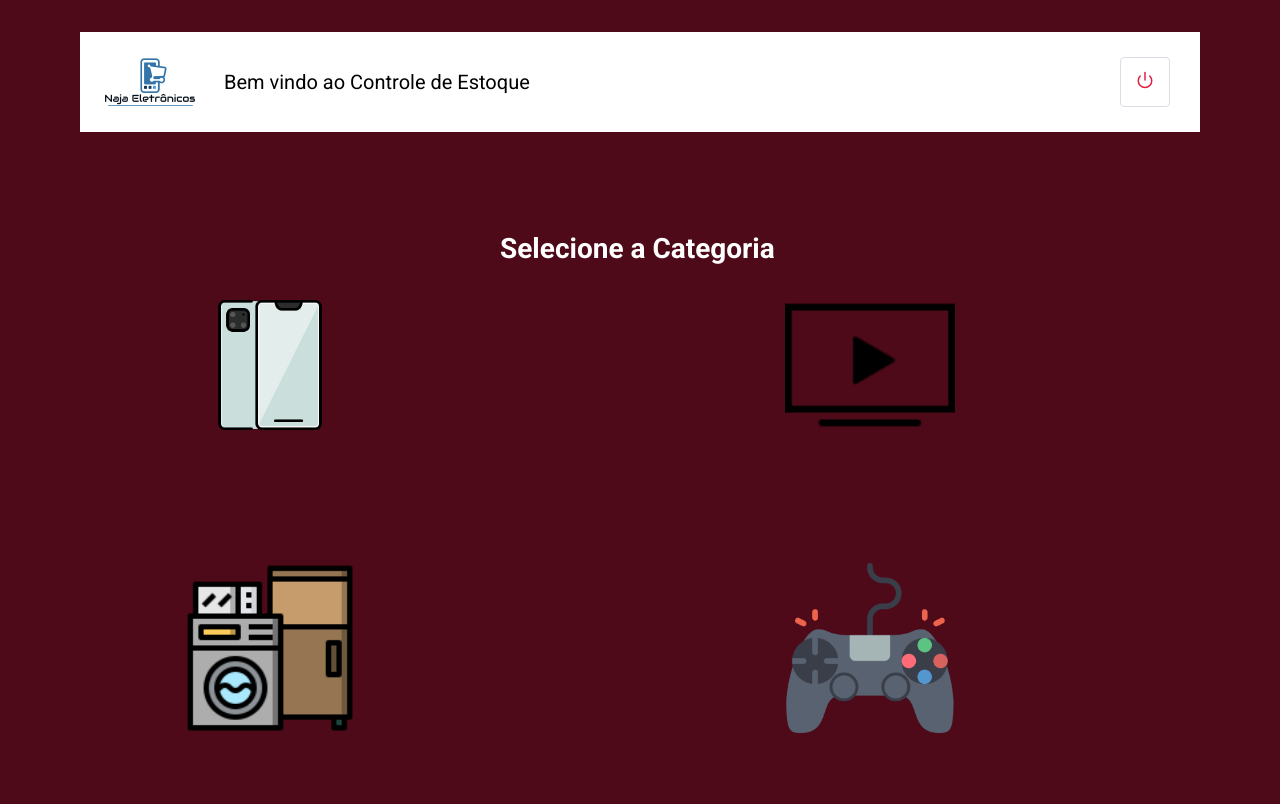
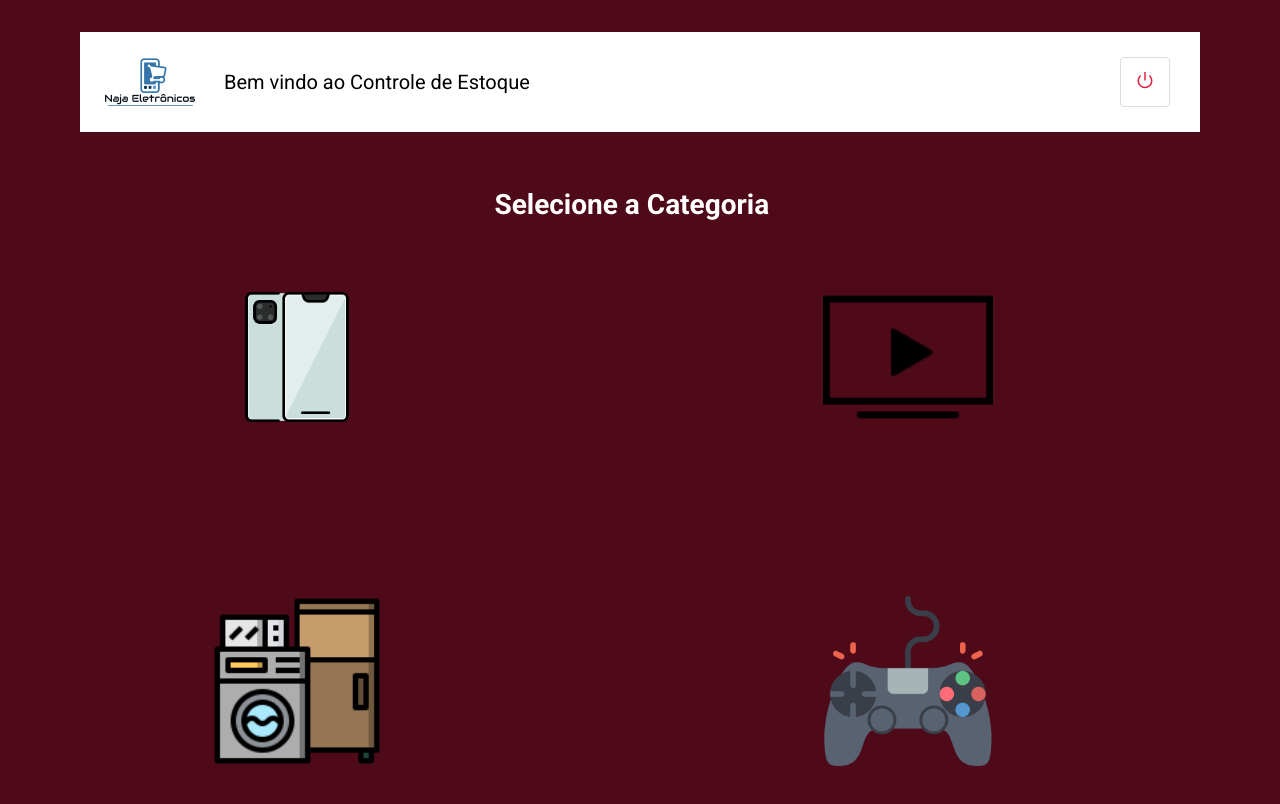
Before and after one commit to MatheusHG/controle-estoque-naja, a React (Create React App) app in the folder frontend/: page /menu in a window 1280 px wide. Shown: the top 804 px of the page. Built offline with nearby package versions, Linux system fonts and the light colour scheme.

Commit message:
Update styles.css

```diff
--- a/frontend/src/pages/Menu/styles.css
+++ b/frontend/src/pages/Menu/styles.css
@@ -49,21 +49,20 @@
 }
 
 .menu-container h1{
-    margin-top: 100px;
-    margin-left: 420px;
-    margin-right: 420px;
+    margin-top: 5%;
+    margin-left: 37%;
     color: white;
 }
 
 .menu-container ul{
     display: grid;
     grid-template-columns: 1fr 1fr;
-    grid-gap: 80px;
+    grid-gap: 9%;
     list-style: none;
 }
 
 .menu-container ul li{
-    padding: 15px;
+    padding: 10%;
     position: relative;
 }
 
@@ -72,38 +71,29 @@
 }
 
 .Celular {
-    height: 170px;
-    width: 170px;
     background: transparent;
     border: 0px solid;
-    margin-left: 90px;
-    margin-top: 30px;
+    margin-left: 20%;
 }
 
 .Tv{
-    height: 170px;
-    width: 170px;
     background: transparent;
     border: 0px solid;
-    margin-left: 90px;
-    margin-top: 30px;
+    margin-left: 20%;
 }
 
 .Eletrodomestico{
-    height: 170px;
-    width: 170px;
     background: transparent;
     border: 0px solid;
-    margin-left: 90px;
+    margin-left: 20%;
 }
 
 .Videogame{
-    height: 170px;
-    width: 170px;
     background: transparent;
     border: 0px solid;
-    margin-left: 90px;
+    margin-left: 20%;
 }
+
 .rodapesuporte{
     position: fixed;
     right: 20px;
```
